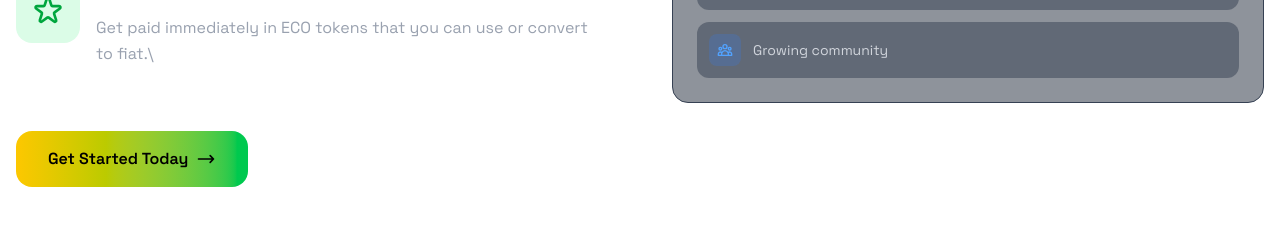
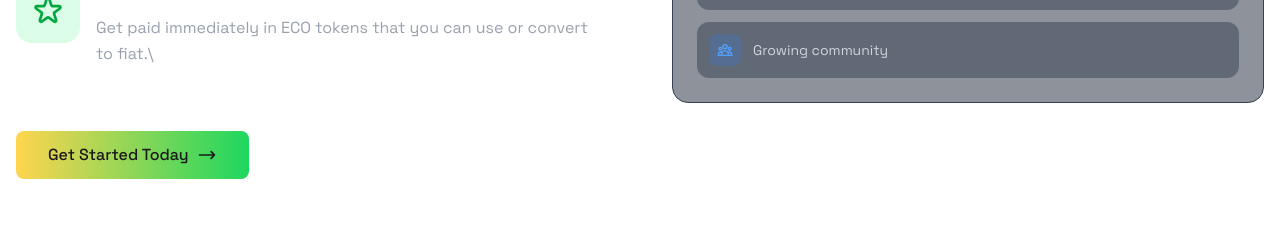
Before and after one commit to kemsguy7/pick-n-get-fe, a Next.js app: page / in a window 1280 px wide. Shown: the part 2200-2437 px from the top of the page. Built offline with nearby package versions, Linux system fonts and the light colour scheme.

Commit message:
styling updates to whyChoose component

```diff
--- a/app/components/home/WhyChoose.tsx
+++ b/app/components/home/WhyChoose.tsx
@@ -98,7 +98,7 @@ export default function WhyChoose() {
 
             {/* CTA Button */}
             <div className="pt-8">
-              <button className="bg-gradient-to-r from-yellow-400 to-green-500 text-black font-semibold px-8 py-4 rounded-2xl flex items-center gap-2 hover:shadow-lg transition-all duration-300 transform hover:scale-105">
+              <button className="gradient-button font-space-grotesk font-medium text-md px-8 py-3 rounded-lg flex items-center gap-2 hover:shadow-lg transition-all duration-300 transform hover:scale-105">
                 Get Started Today
                 <svg className="w-5 h-5" fill="none" stroke="currentColor" viewBox="0 0 24 24">
                   <path strokeLinecap="round" strokeLinejoin="round" strokeWidth={2} d="M17 8l4 4m0 0l-4 4m4-4H3" />
```
